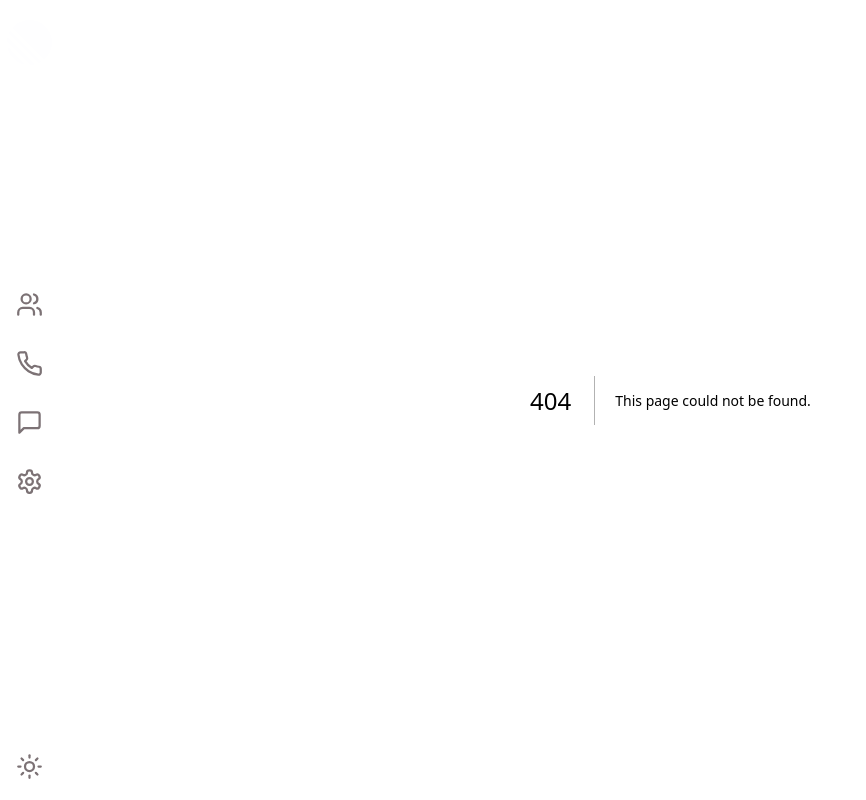
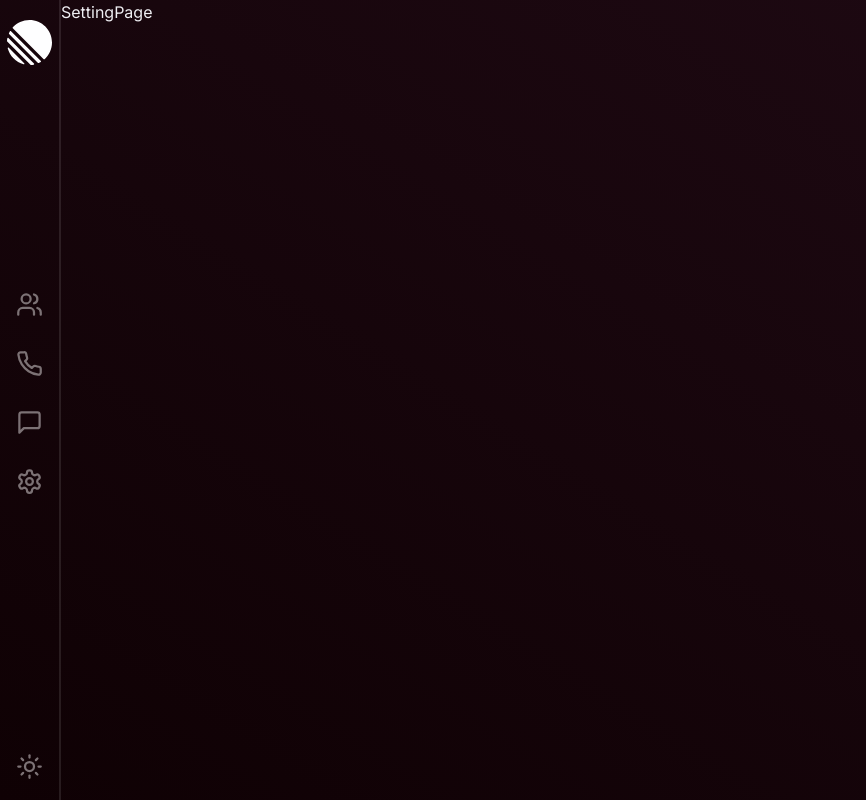
Before and after one commit to BakuEmilov/social-media, a Next.js app: page /settings in a window 1280 px wide. Before the commit this address had no page. Shown: the whole page, without its empty margins (0-866 px from the left). Built offline with nearby package versions, Linux system fonts and the light colour scheme.

Commit message:
added new pages

```diff
--- /dev/null
+++ b/src/app/friends/page.tsx
@@ -0,0 +1,11 @@
+import { Metadata } from "next";
+
+export const metadata: Metadata = {
+  title: "Frients",
+};
+
+const FriendsPage = () => {
+  return <div>FriendsPage</div>;
+};
+
+export default FriendsPage;
--- /dev/null
+++ b/src/app/settings/page.tsx
@@ -0,0 +1,10 @@
+import { Metadata } from "next";
+
+export const metadata: Metadata = {
+  title: "Setting",
+};
+const SettingPage = () => {
+  return <div>SettingPage</div>;
+};
+
+export default SettingPage;
```
